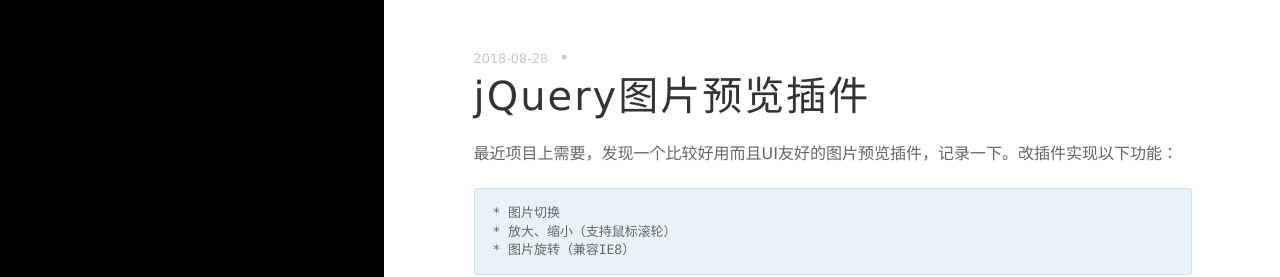
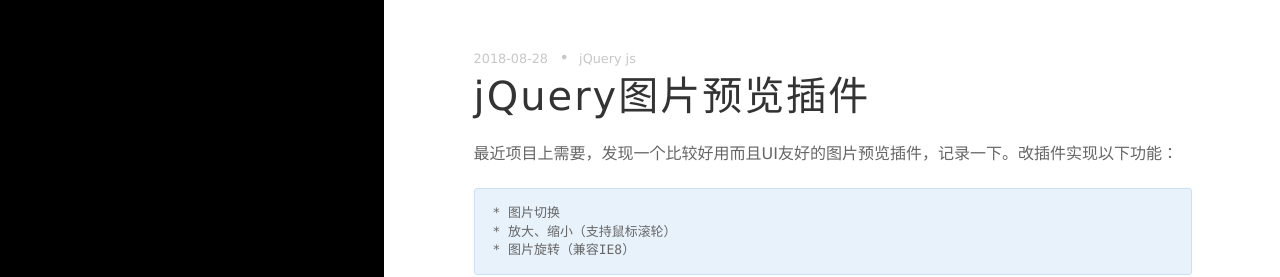
Before and after one commit to herbertgaoo/herbertgaoo.github.io, a Jekyll site: the page built from _posts/2018-08-28-jquery-router.markdown, in a window 1280 px wide and 1271 px high. Shown: the top 277 px of the window. Built offline with Jekyll 4.4.1, drawn with Linux system fonts in a browser that asks for light colours; nearby versions of some CDN libraries; comment, search, counter and statistics services are not loaded.

Commit message:
new post

```diff
--- a/_posts/2018-08-28-jquery-router.markdown
+++ b/_posts/2018-08-28-jquery-router.markdown
@@ -2,6 +2,7 @@
 layout: post
 title: jQuery图片预览插件
 date: 2018-8-28 23:09:24.000000000 +09:00
+tag: jQuery js
 ---
 
 最近项目上需要，发现一个比较好用而且UI友好的图片预览插件，记录一下。改插件实现以下功能：
```
